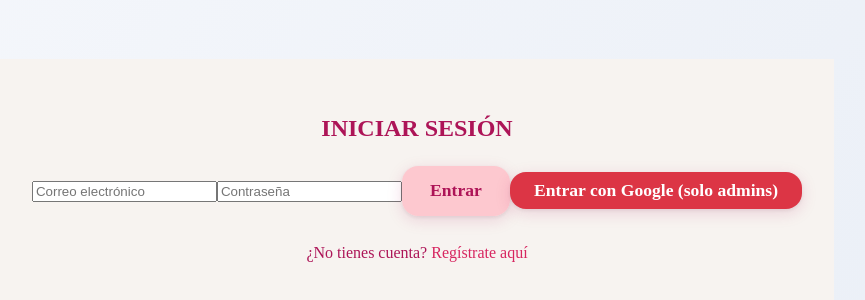
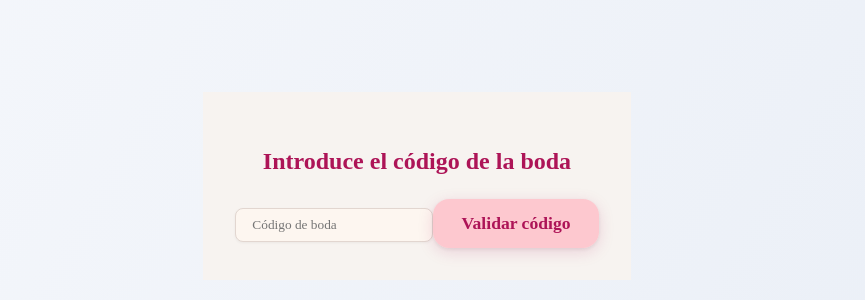
Before and after one commit to lunabnf/app-bodas-javascript, a React (Vite) app: page /login in a window 1280 px wide. Shown: the part 214-514 px from the top of the page, without its empty margins (223-1088 px from the left). Built offline with nearby package versions, Linux system fonts and the light colour scheme; no server answers.

Commit message:
manuelle´

```diff
--- a/src/pages/Login.jsx
+++ b/src/pages/Login.jsx
@@ -1,5 +1,7 @@
 import React, { useState } from 'react';
 import { useNavigate, Link } from 'react-router-dom';
+import { useAuth } from '../AuthProvider';
+import { Navigate } from 'react-router-dom';
 import { signInWithEmailAndPassword, GoogleAuthProvider, signInWithPopup } from 'firebase/auth';
 import { getDoc, doc } from 'firebase/firestore';
 import { auth, db } from '../firebaseConfig';
@@ -10,10 +12,55 @@ const Login = () => {
   const [email, setEmail] = useState('');
   const [password, setPassword] = useState('');
   const [error, setError] = useState('');
+  const { user } = useAuth();
+
+  const [codigoInput, setCodigoInput] = useState('');
+  const [codigoIngresado, setCodigoIngresado] = useState(sessionStorage.getItem('codigoValido') === 'true');
+
+  const manejarCodigo = (e) => {
+    e.preventDefault();
+    if (codigoInput === '1234') {
+      sessionStorage.setItem('codigoValido', 'true');
+      setCodigoIngresado(true);
+    } else {
+      setError('Código incorrecto. Inténtalo de nuevo.');
+    }
+  };
+
+  if (user) {
+    return <Navigate to="/home" />;
+  }
+
+  if (!codigoIngresado) {
+    return (
+      <div className="min-h-screen flex flex-col items-center justify-center bg-pink-50">
+        <div className="w-full max-w-md bg-white p-8 rounded-lg shadow-md text-center">
+          <h2 className="text-xl font-bold text-pink-600 mb-4">Introduce el código de la boda</h2>
+          <form onSubmit={manejarCodigo}>
+            <input
+              type="text"
+              placeholder="Código de boda"
+              value={codigoInput}
+              onChange={(e) => setCodigoInput(e.target.value)}
+              className="w-full px-4 py-2 border rounded mb-4"
+            />
+            <button type="submit" className="bg-pink-600 text-white px-4 py-2 rounded">
+              Validar código
+            </button>
+          </form>
+          {error && <p className="text-red-500 mt-4">{error}</p>}
+        </div>
+      </div>
+    );
+  }
 
 
   const handleLogin = async (e) => {
     e.preventDefault();
+    if (sessionStorage.getItem('codigoValido') !== 'true') {
+      setError('Debes introducir primero el código de la boda.');
+      return;
+    }
     setError('');
     try {
       const userCredential = await signInWithEmailAndPassword(auth, email, password);
@@ -54,6 +101,10 @@ const Login = () => {
           <button
             type="button"
             onClick={async () => {
+              if (sessionStorage.getItem('codigoValido') !== 'true') {
+                setError("Debes introducir primero el código de la boda.");
+                return;
+              }
               try {
                 const provider = new GoogleAuthProvider();
                 const result = await signInWithPopup(auth, provider);
```
